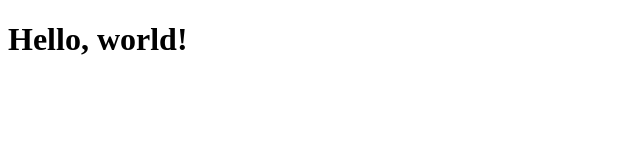
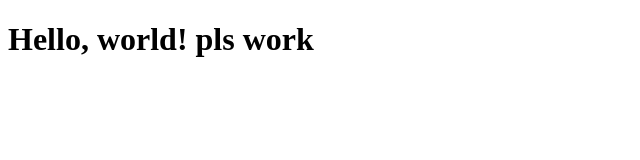
Before and after one commit to NaV1Man/n1.github.io, a plain HTML site: page index.html in a window 1280 px wide. Shown: the whole page, without its empty margins (0-640 px from the left). Drawn offline with Linux system fonts and the light colour scheme.

Commit message:
second commit

```diff
--- a/index.html
+++ b/index.html
@@ -3,7 +3,7 @@
 
 <body>
 
-<h1>Hello, world!</h1>
+<h1>Hello, world! pls work</h1>
 
 </body>
 
```
